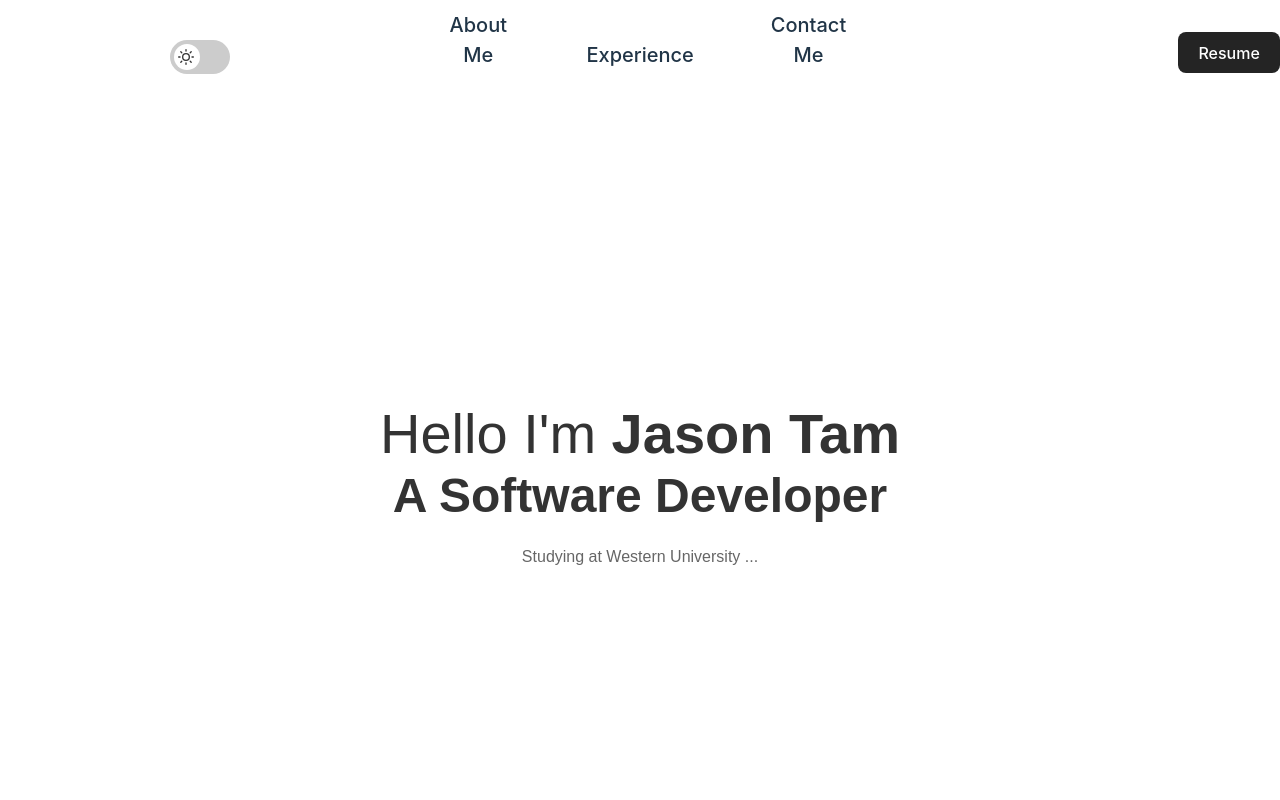
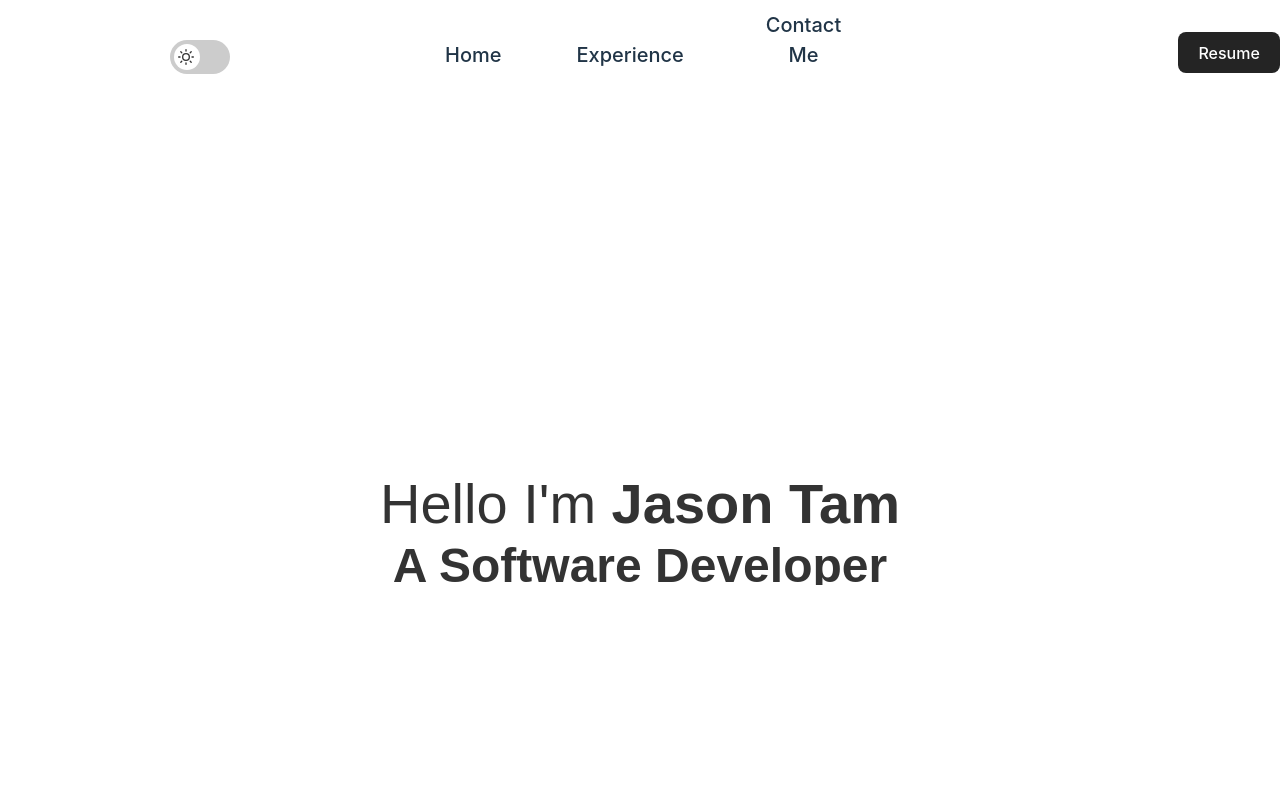
Before and after one commit to JasonTam4/My_Website, a React (Vite) app in the folder react-app/: page / in a window 1280 px wide. Shown: the top 800 px of the page. Built offline with nearby package versions, Linux system fonts and the light colour scheme.

Commit message:
v1 of website

```diff
--- a/react-app/src/App.jsx
+++ b/react-app/src/App.jsx
@@ -1,20 +1,30 @@
-import { useState } from 'react'
-import './styles/App.css'  // Updated path
+import { useState, useEffect } from 'react'
+import './styles/App.css'
 import Navbar from './components/Navbar/Navbar.jsx'
-// import Logos from './components/Logos/Logos.jsx'
 import Intro from './components/Introduction/intro.jsx'
 import Contact from './components/Contact/contact.jsx'
 import Experience from './components/Experience/experience.jsx'
+
 function App() {
+  const [isDarkTheme, setIsDarkTheme] = useState(false);
+
+  useEffect(() => {
+    document.documentElement.classList.toggle('dark-theme', isDarkTheme);
+  }, [isDarkTheme]);
+
+  const toggleTheme = () => {
+    setIsDarkTheme(!isDarkTheme);
+  };
 
   return (
-    <>
-      <Navbar />
-      <Intro />
-      <Experience />
-      {/* <Logos /> */}
-      <Contact />
-    </>
+    <div className={`app ${isDarkTheme ? 'dark-theme' : ''}`}>
+      <Navbar isDarkTheme={isDarkTheme} toggleTheme={toggleTheme} />
+      <div className="content">
+        <Intro />
+        <Experience />
+        <Contact />
+      </div>
+    </div>
   )
 }
 
--- a/react-app/src/components/Contact/contact.css
+++ b/react-app/src/components/Contact/contact.css
@@ -1,4 +1,4 @@
-#contact-me {
+#contact {
   padding: 4rem 2rem;
   background-color: var(--bg-color);
   color: var(--text-color);
@@ -16,6 +16,7 @@
   justify-content: center;
   gap: 2rem;
   flex-wrap: wrap;
+  margin-top: 50px;
 }
 
 .contact-item {
@@ -23,7 +24,7 @@
   border-radius: 15px;
   padding: 2rem;
   text-align: center;
-  transition: transform 0.3s ease, box-shadow 0.3s ease;
+  transition: background-color 0.3s ease-in-out, transform 0.3s ease, box-shadow 0.3s ease;
   backdrop-filter: blur(10px);
   box-shadow: 0 4px 6px rgba(0, 0, 0, 0.1);
 }
@@ -120,7 +121,7 @@
   color: var(--text-color);
   text-decoration: none;
   font-size: 1rem;
-  transition: color 0.3s ease;
+  transition: color 0.3s ease-in-out;
 }
 
 .contact-info:hover {
--- a/react-app/src/components/Contact/contact.jsx
+++ b/react-app/src/components/Contact/contact.jsx
@@ -3,7 +3,7 @@ import "./contact.css";
 
 const Contact = () => {
     return (
-    <section id="contact-me">
+    <section id="contact">
         <h2>Contact Me</h2>
         <div className="contact-container">
             <div className="contact-item email">
--- a/react-app/src/components/Experience/experience.css
+++ b/react-app/src/components/Experience/experience.css
@@ -12,6 +12,8 @@
   box-shadow: 0 10px 30px rgba(0, 0, 0, 0.1);
   overflow: hidden;
   margin-top: 500px;
+  transition: background-color var(--transition-duration) ease,
+              box-shadow var(--transition-duration) ease;
 }
 
 .experience-header {
@@ -62,6 +64,7 @@
   font-size: 1.2rem;
   margin-bottom: 1rem;
   color: var(--cfl-red);
+  transition: color var(--transition-duration) ease;
 }
 
 .achievements {
@@ -82,6 +85,7 @@
   background-color: rgba(0, 0, 0, 0.05);
   padding: 1.5rem;
   border-radius: 10px;
+  transition: background-color var(--transition-duration) ease;
 }
 
 .tech-tags {
--- a/react-app/src/components/Introduction/intro.css
+++ b/react-app/src/components/Introduction/intro.css
@@ -2,12 +2,13 @@
   font-family: Arial, sans-serif;
   max-width: 600px;
   margin: 0 auto;
-  padding-top: 400px;
+  margin-top: 400px;
 }
 
 h1, h2, h3 {
   margin: 0;
   line-height: 1.2;
+  transition: color var(--transition-duration) ease;
 }
 
 h1 {
@@ -19,7 +20,6 @@ h2 {
   font-size: 3rem;
   font-weight: bold;
 }
-
 
 .name {
   font-weight: bold;
@@ -36,3 +36,16 @@ p {
   color: #666;
   margin-top: 20px;
 }
+
+/* Add this if you have any elements that need transition */
+.intro * {
+  transition: color var(--transition-duration) ease,
+              background-color var(--transition-duration) ease;
+}
+
+
+/* Ensure this is at the bottom of your file */
+#home {
+  padding-top: 400px !important; /* Use !important to override other styles */
+  margin-top: 0 !important; /* Reset any top margin */
+}
--- a/react-app/src/components/Introduction/intro.jsx
+++ b/react-app/src/components/Introduction/intro.jsx
@@ -1,9 +1,9 @@
-import React, { useState, useEffect, useCallback } from "react";
+import React from "react";
 import "./intro.css";
 
 const Intro = () => {
   return (
-    <div className="intro">
+    <div id="home" className="intro">
       <h1>Hello I'm <span className="name">Jason Tam</span></h1>
       <h2>A Software Developer</h2>
       <p>Studying at Western University ...</p>
--- a/react-app/src/components/NavBar/navbar.css
+++ b/react-app/src/components/NavBar/navbar.css
@@ -6,7 +6,8 @@
   right: 0;
   background-color: var(--navbar-bg);
   height: 70px;
-  transition: transform 0.3s ease-in-out;
+  transition: transform var(--transition-duration) ease,
+              background-color var(--transition-duration) ease;
   transform: translateY(0); /* Start in visible position */
 }
 
@@ -67,7 +68,7 @@
   right: 0;
   bottom: 0;
   background-color: var(--slider-bg);
-  transition: .4s;
+  transition: var(--transition-duration);
   border-radius: 34px;
 }
 
@@ -79,7 +80,7 @@
   left: 4px;
   bottom: 4px;
   background-color: var(--slider-button);
-  transition: .4s;
+  transition: var(--transition-duration);
   border-radius: 50%;
 }
 
@@ -102,7 +103,7 @@ input:checked + .slider:before {
   stroke-width: 2;
   stroke-linecap: round;
   stroke-linejoin: round;
-  transition: opacity 0.3s ease;
+  transition: opacity var(--transition-duration) ease;
 }
 
 .slider .sun-icon {
@@ -128,7 +129,8 @@ input:checked + .slider .moon-icon {
 .resume-button {
   margin-top: 35px;
   margin-left: 300px;
-  transition: color 0.4s ease, background-color 0.4s ease;
+  transition: color var(--transition-duration) ease,
+              background-color var(--transition-duration) ease;
 }
 
 body:not(.dark-theme) .resume-button {
--- a/react-app/src/components/NavBar/navbar.jsx
+++ b/react-app/src/components/NavBar/navbar.jsx
@@ -1,10 +1,9 @@
 import React, { useState, useEffect, useCallback } from "react";
 import "./Navbar.css";
 
-const Navbar = () => {
+const Navbar = ({ isDarkTheme, toggleTheme }) => {
   const [isVisible, setIsVisible] = useState(true);
   const [lastScrollY, setLastScrollY] = useState(0);
-  const [isDarkTheme, setIsDarkTheme] = useState(false);
 
   useEffect(() => {
     document.body.classList.toggle('dark-theme', isDarkTheme);
@@ -40,17 +39,16 @@ const Navbar = () => {
     document.body.removeChild(link);
   };
 
-  const toggleTheme = () => {
-    setIsDarkTheme(!isDarkTheme);
-    document.body.classList.toggle('dark-theme');
+  const scrollToSection = (sectionId) => {
+    const section = document.getElementById(sectionId);
+    if (section) {
+      section.scrollIntoView({ behavior: 'smooth' });
+    }
   };
 
   return (
     <nav
       className={`navbar ${!isVisible ? 'navbar-hidden' : ''}`}
-      style={{
-        backgroundColor: isDarkTheme ? 'rgba(220, 220, 220, 0.0)' : 'rgba(36, 36, 36, 0.0)',
-      }}
     >
       <div className="theme-toggle">
         <label className="switch">
@@ -75,9 +73,9 @@ const Navbar = () => {
       </div>
       <div className="navbar-content">
         <ul className="nav-list">
-          <li className="nav-item">About Me</li>
-          <li className="nav-item">Experience</li>
-          <li className="nav-item">Contact Me</li>
+          <li className="nav-item" onClick={() => scrollToSection('home')}>Home</li>
+          <li className="nav-item" onClick={() => scrollToSection('experience')}>Experience</li>
+          <li className="nav-item" onClick={() => scrollToSection('contact')}>Contact Me</li>
         </ul>
         <button className="resume-button" onClick={handleResumeDownload}>Resume</button>
       </div>
--- a/react-app/src/styles/App.css
+++ b/react-app/src/styles/App.css
@@ -1,6 +1,7 @@
 /* This selector is too broad and may cause performance issues .theme-transition {*/
 body, #root, .content {
-    transition: background-color 0.4s ease, color 0.4s ease;
+    transition: background-color var(--transition-duration) ease,
+                color var(--transition-duration) ease;
   }
 
 #root {
@@ -22,3 +23,12 @@ body, #root, .content {
   flex-direction: column;
   justify-content: center;
 }
+
+html {
+  scroll-behavior: smooth;
+}
+
+#home, #experience, #contact {
+  padding-top: 70px; /* Adjust this value based on your navbar height */
+  margin-top: -70px; /* Negative margin to offset the padding */
+}
--- a/react-app/src/styles/index.css
+++ b/react-app/src/styles/index.css
@@ -15,9 +15,11 @@
   --slider-bg: #ccc;
   --slider-button: #fff;
   --slider-active: #2196F3;
+  --transition-duration: 0.4s;
 
   -webkit-font-smoothing: antialiased;
   -moz-osx-font-smoothing: grayscale;
+  transition: all var(--transition-duration) ease-in-out;
 }
 
 body {
@@ -26,6 +28,8 @@ body {
   color: var(--text-color);
   margin: 0;
   padding: 0;
+  transition: background-color var(--transition-duration) ease,
+              color var(--transition-duration) ease;
 }
 
 body.dark-theme {
@@ -43,3 +47,10 @@ html, #root {
   height: 100%;
   width: 100%;
 }
+
+* {
+  transition: background-color var(--transition-duration) ease,
+              color var(--transition-duration) ease,
+              border-color var(--transition-duration) ease,
+              box-shadow var(--transition-duration) ease;
+}
```
